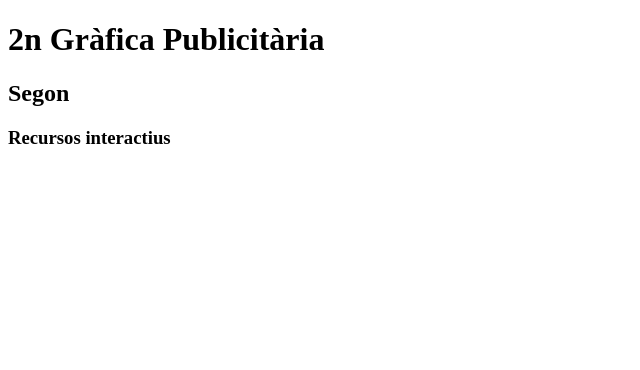
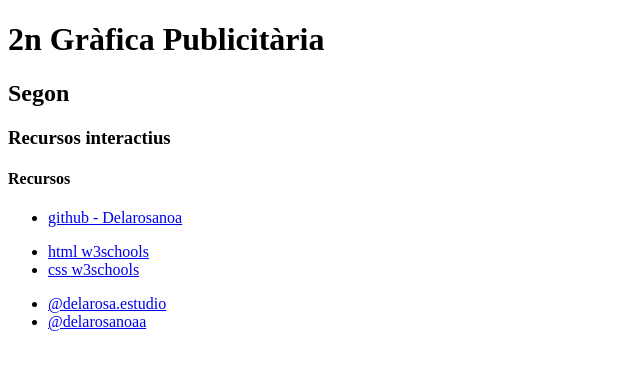
Before and after one commit to Delarosanoa/p1, a plain HTML site: page index.html in a window 1280 px wide. Shown: the whole page, without its empty margins (0-640 px from the left). Drawn offline with Linux system fonts and the light colour scheme.

Commit message:
Update index.html

```diff
--- a/index.html
+++ b/index.html
@@ -9,5 +9,19 @@
    <h1>2n Gràfica Publicitària</h1>
    <h2>Segon</h2>
    <h3>Recursos interactius</h3>
+   <h4>Recursos</h4>
+   <ul>
+       <li><a href="https://github.com/Delarosanoa">github - Delarosanoa</a></li>
+   </ul>
+   <ul>
+       <li><a href="http://www.w3schools.com/html/default.asp">html w3schools</a></li>
+       <li><a href="https://www.w3schools.com/css/default.asp">css w3schools</a></li>
+   </ul>
+   <ul>
+    <li><a href="https://www.instagram.com/delarosa.estudio/">@delarosa.estudio</a></li>
+    <li><a href="https://www.instagram.com/delarosanoaa/">@delarosanoaa</a></li>
+   </ul>
+   <p><a href="mailito:delarosanoa@gmail.com"></a></p>
+
 </body>
 </html>
```
